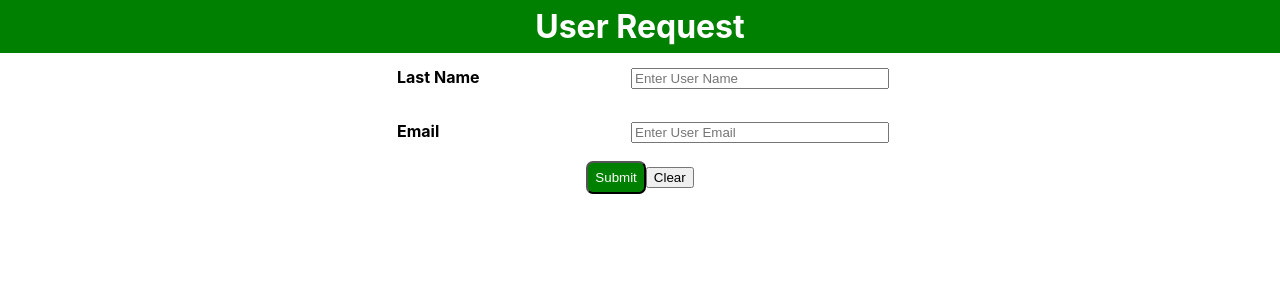
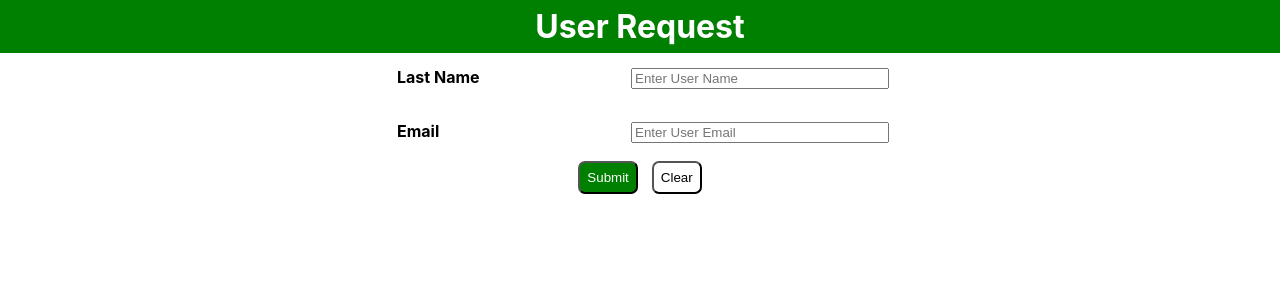
Before and after one commit to bradpritchett/ASCC, a React (Create React App) app: page / in a window 1280 px wide. Shown: the top 300 px of the page. Built offline with nearby package versions, Linux system fonts and the light colour scheme.

Commit message:
css tweaks

```diff
--- a/src/index.css
+++ b/src/index.css
@@ -48,13 +48,17 @@ form input[type="text"] {
     top: 7px;
 }
 
-form input[type="submit"] {
+form input[type="submit"], form input[type="button"] {
     padding: 7px;
     border-radius: 7px;
-    background: green;
-    color: white;
+    background:white;
+	color: black;
+	margin: 0 7px;
 }
-
+form input[type="submit"] {
+	background: green;
+	color:white;
+}
 #results span {
     display: inline-block;
 	margin: 0 2px;
@@ -62,3 +66,12 @@ form input[type="submit"] {
     position: relative;
     top: -18px;
 }
+
+div#results {
+    background: lightblue;
+    height: 50px;
+    width: 500px;
+    margin: 0 auto;
+    padding: 7px;
+    border-radius: 7px;
+}
```
